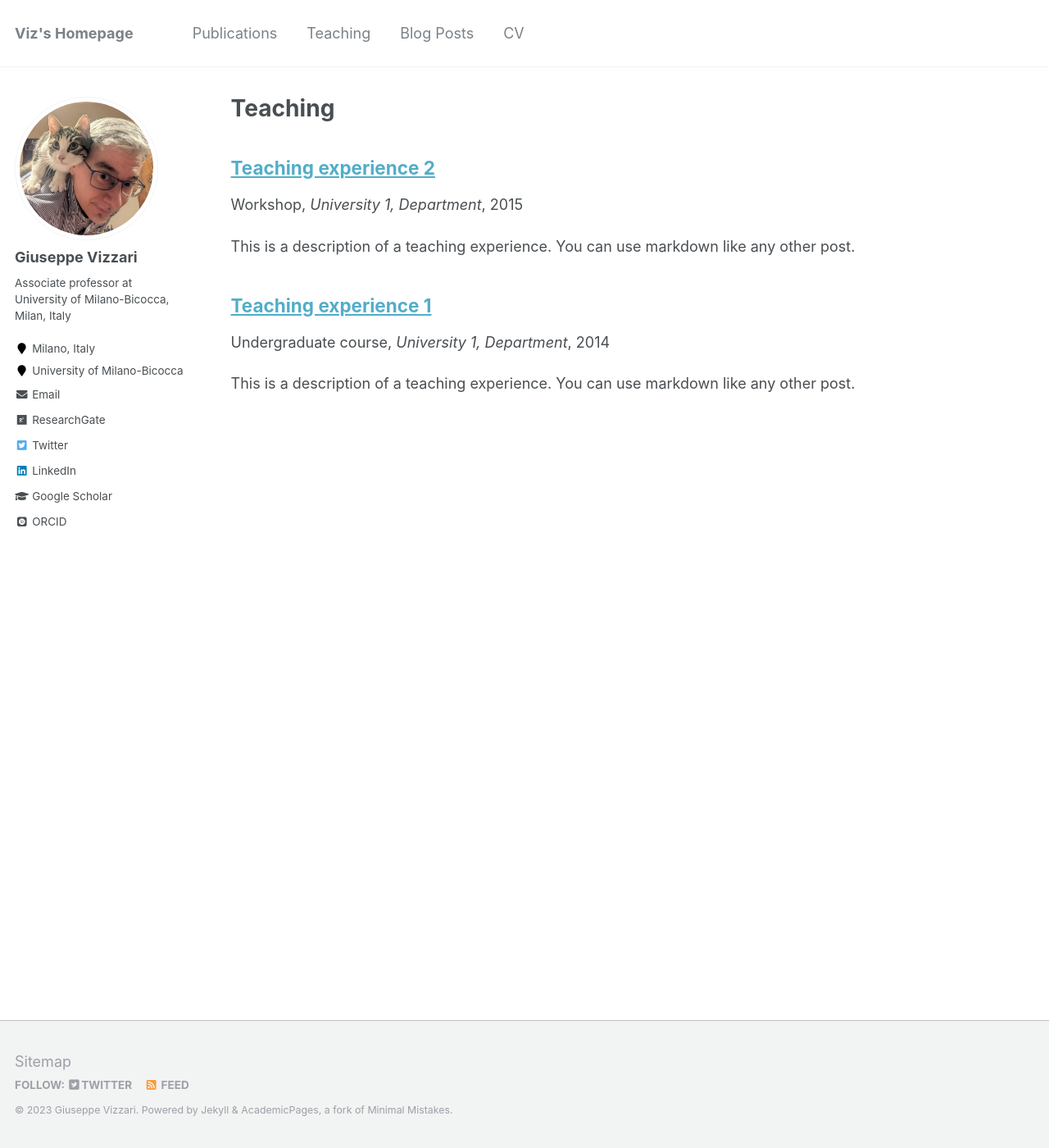
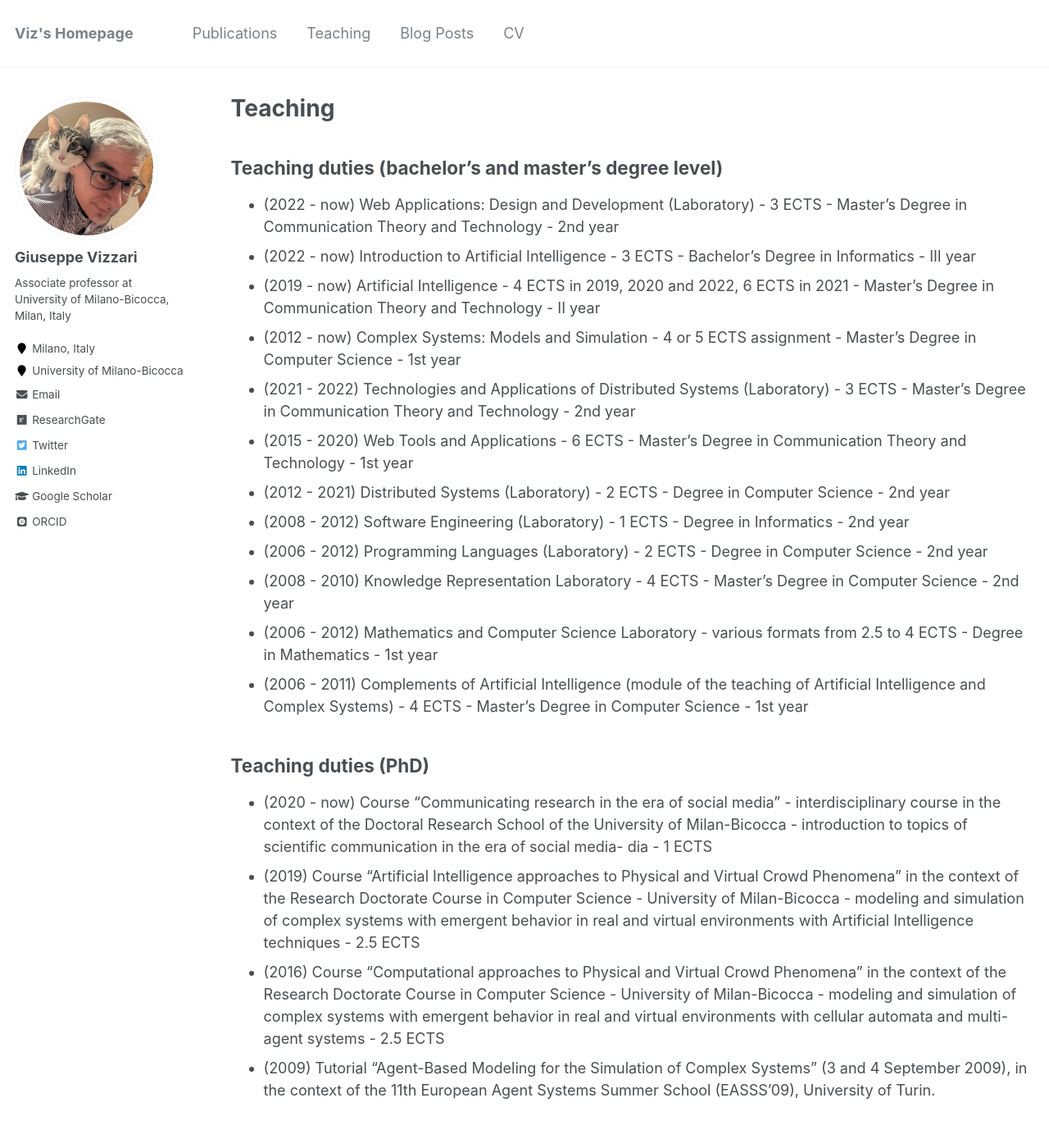
Before and after one commit to GiuseppeVizzari/GiuseppeVizzari.github.io, a Jekyll site: the page built from _pages/teaching.md, in a window 1280 px wide and 1400 px high. Shown: the whole window at 82% size. Built offline with Jekyll 4.4.1, drawn with Linux system fonts in a browser that asks for light colours; some web fonts are replaced.

Commit message:
Various, mainly teaching

```diff
--- a/_layouts/compress.html
+++ b/_layouts/compress.html
@@ -2,7 +2,7 @@
 # Jekyll layout that compresses HTML
 # v3.0.2
 # http://jch.penibelst.de/
-# © 2014–2015 Anatol Broder
+# © 2014-2015 Anatol Broder
 # MIT License
 ---
 
--- a/_pages/teaching.html
+++ /dev/null
@@ -1,12 +0,0 @@
----
-layout: archive
-title: "Teaching"
-permalink: /teaching/
-author_profile: true
----
-
-{% include base_path %}
-
-{% for post in site.teaching reversed %}
-  {% include archive-single.html %}
-{% endfor %}
--- /dev/null
+++ b/_pages/teaching.md
@@ -0,0 +1,26 @@
+---
+layout: archive
+title: "Teaching"
+permalink: /teaching/
+author_profile: true
+---
+
+## Teaching duties (bachelor's and master's degree level)
+- (2022 - now) Web Applications: Design and Development (Laboratory) - 3 ECTS - Master's Degree in Communication Theory and Technology - 2nd year
+- (2022 - now) Introduction to Artificial Intelligence - 3 ECTS - Bachelor's Degree in Informatics - III year
+- (2019 - now) Artificial Intelligence - 4 ECTS in 2019, 2020 and 2022, 6 ECTS in 2021 - Master's Degree in Communication Theory and Technology - II year
+- (2012 - now) Complex Systems: Models and Simulation - 4 or 5 ECTS assignment - Master's Degree in Computer Science - 1st year
+- (2021 - 2022) Technologies and Applications of Distributed Systems (Laboratory) - 3 ECTS - Master's Degree in Communication Theory and Technology - 2nd year
+- (2015 - 2020) Web Tools and Applications - 6 ECTS - Master's Degree in Communication Theory and Technology - 1st year
+- (2012 - 2021) Distributed Systems (Laboratory) - 2 ECTS - Degree in Computer Science - 2nd year
+- (2008 - 2012) Software Engineering (Laboratory) - 1 ECTS - Degree in Informatics - 2nd year
+- (2006 - 2012) Programming Languages (Laboratory) - 2 ECTS - Degree in Computer Science - 2nd year
+- (2008 - 2010) Knowledge Representation Laboratory - 4 ECTS - Master's Degree in Computer Science - 2nd year
+- (2006 - 2012) Mathematics and Computer Science Laboratory - various formats from 2.5 to 4 ECTS - Degree in Mathematics - 1st year
+- (2006 - 2011) Complements of Artificial Intelligence (module of the teaching of Artificial Intelligence and Complex Systems) - 4 ECTS - Master's Degree in Computer Science - 1st year
+
+## Teaching duties (PhD)
+- (2020 - now) Course “Communicating research in the era of social media” - interdisciplinary course in the context of the Doctoral Research School of the University of Milan-Bicocca - introduction to topics of scientific communication in the era of social media- dia - 1 ECTS
+- (2019) Course “Artificial Intelligence approaches to Physical and Virtual Crowd Phenomena” in the context of the Research Doctorate Course in Computer Science - University of Milan-Bicocca - modeling and simulation of complex systems with emergent behavior in real and virtual environments with Artificial Intelligence techniques - 2.5 ECTS
+- (2016) Course “Computational approaches to Physical and Virtual Crowd Phenomena” in the context of the Research Doctorate Course in Computer Science - University of Milan-Bicocca - modeling and simulation of complex systems with emergent behavior in real and virtual environments with cellular automata and multi-agent systems - 2.5 ECTS
+- (2009) Tutorial “Agent-Based Modeling for the Simulation of Complex Systems” (3 and 4 September 2009), in the context of the 11th European Agent Systems Summer School (EASSS’09), University of Turin.
```
Also changed, not shown: _pages/cv.md (+1 -1 lines), _pages/publications.md (+1 -1 lines).
